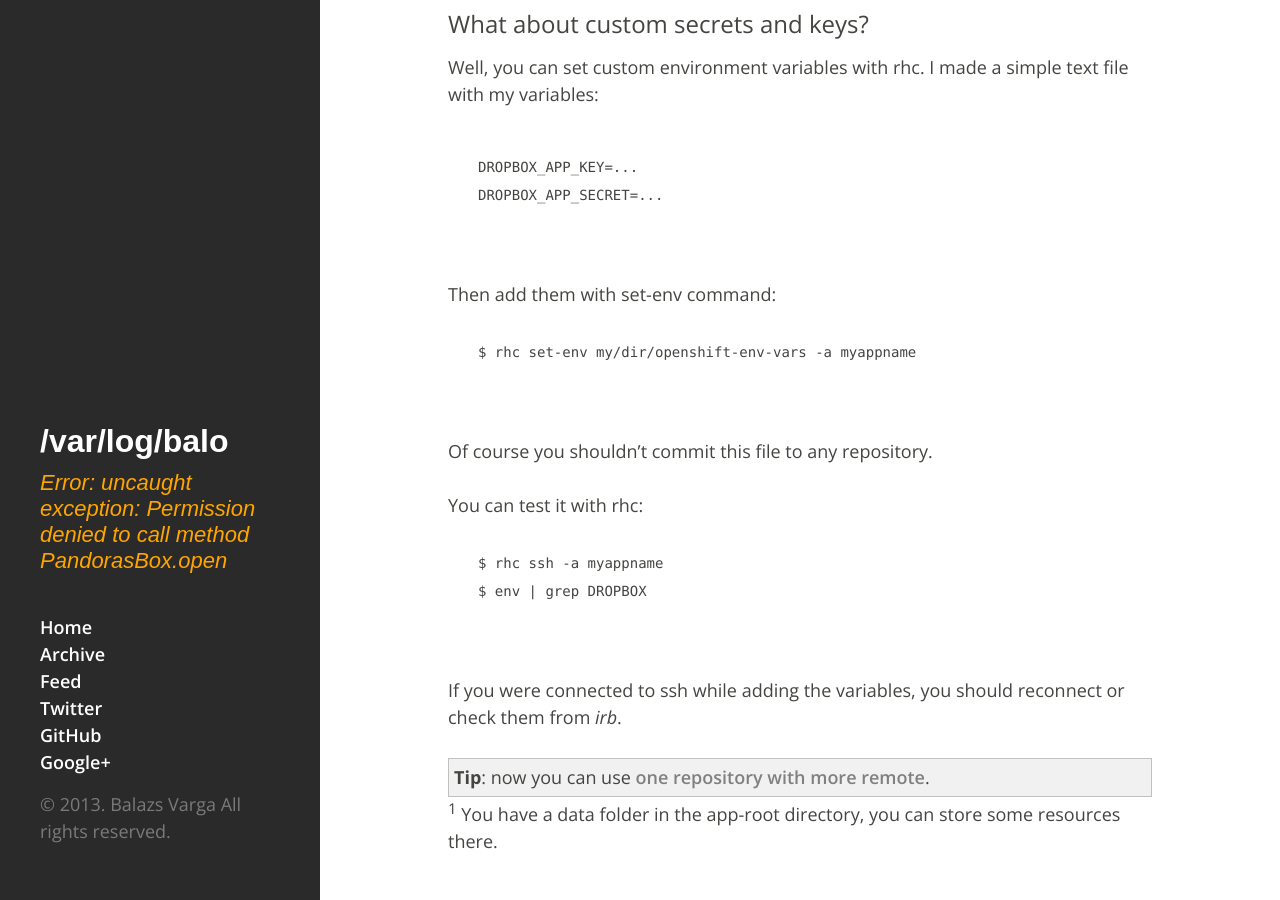
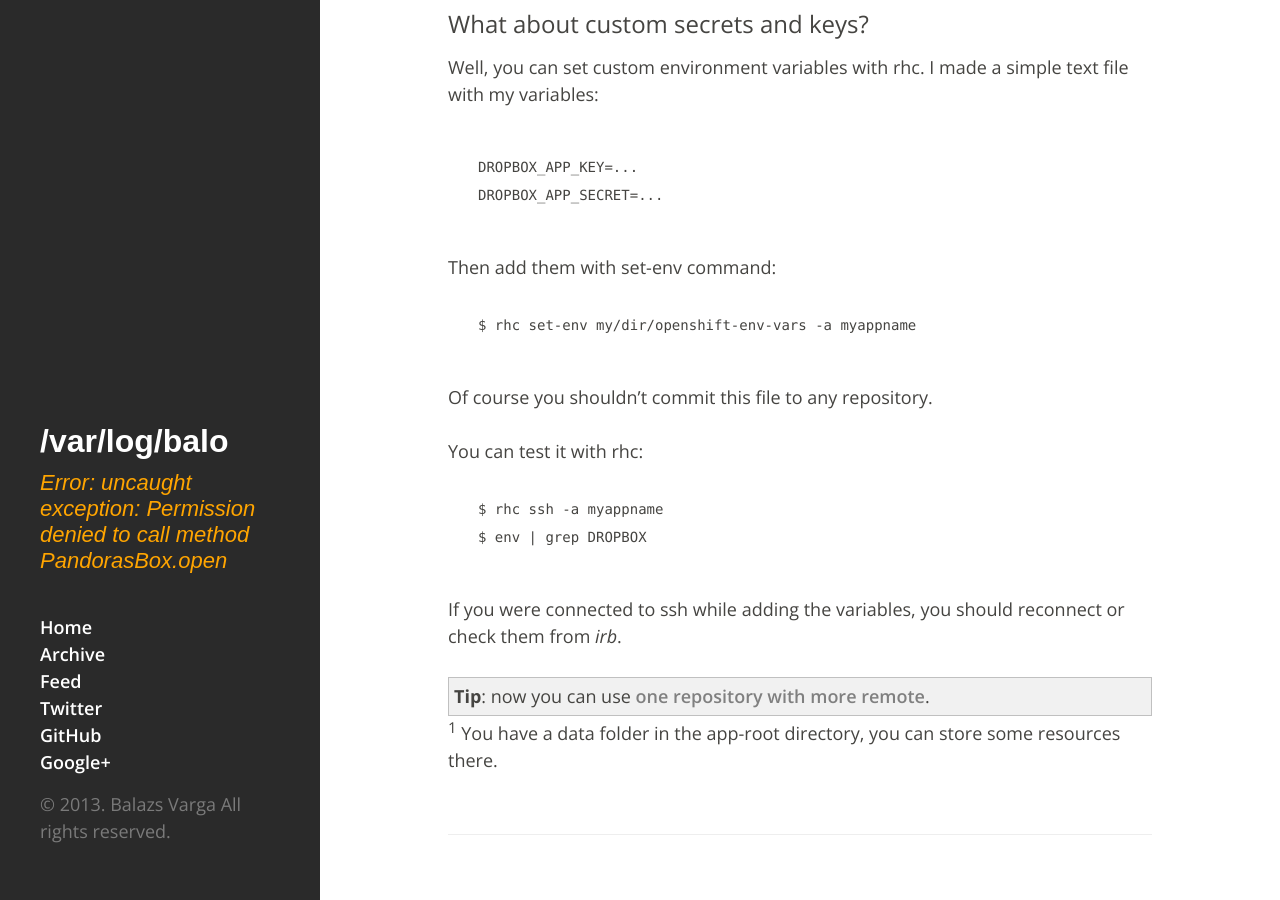
Before and after one commit to vbalazs/vbalazs.github.io, a Jekyll site: the page built from _posts/2013-12-23-how-not-to-commit-passwords-to-openshift.md, in a window 1280 px wide and 900 px high, scrolled down 832 px. Built offline with Jekyll 4.4.1, drawn with Linux system fonts in a browser that asks for light colours; some web fonts are replaced; Markdown is read by kramdown in place of the engine named in the settings.

Commit message:
Fix formatting of posts

````diff
--- a/_posts/2013-12-23-how-not-to-commit-passwords-to-openshift.md
+++ b/_posts/2013-12-23-how-not-to-commit-passwords-to-openshift.md
@@ -43,7 +43,6 @@
 ```
 
 <div>
-<br/>
 Then add them with set-env command:
 </div>
 
@@ -52,7 +51,6 @@
 ```
 
 <div>
-<br/>
 Of course you shouldn’t commit this file to any repository.
 </div>
 
@@ -67,7 +65,6 @@
 ```
 
 <div>
-<br/>
 If you were connected to ssh while adding the variables, you should reconnect or check them from <i>irb</i>.
 <br/><br/>
 </div>
````
Also changed, not shown: _posts/2010-11-10-custom-follow-button-on-blogger.md (+4 -2 lines).
